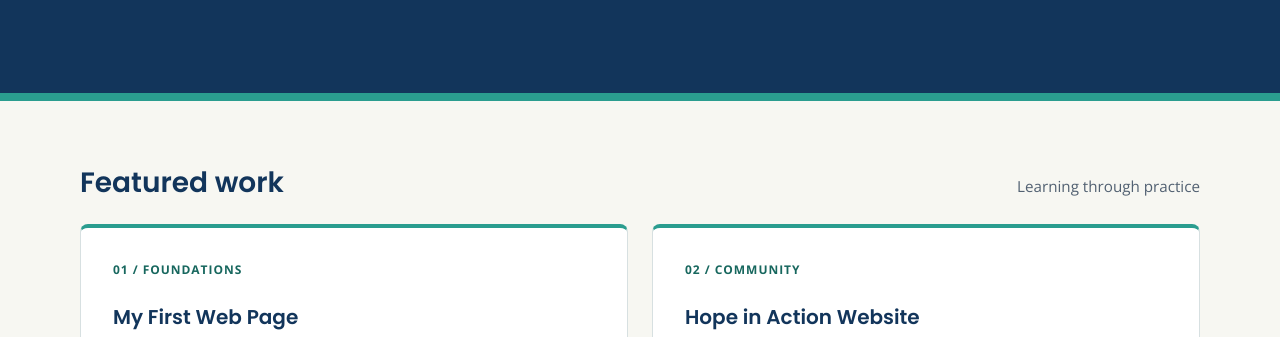
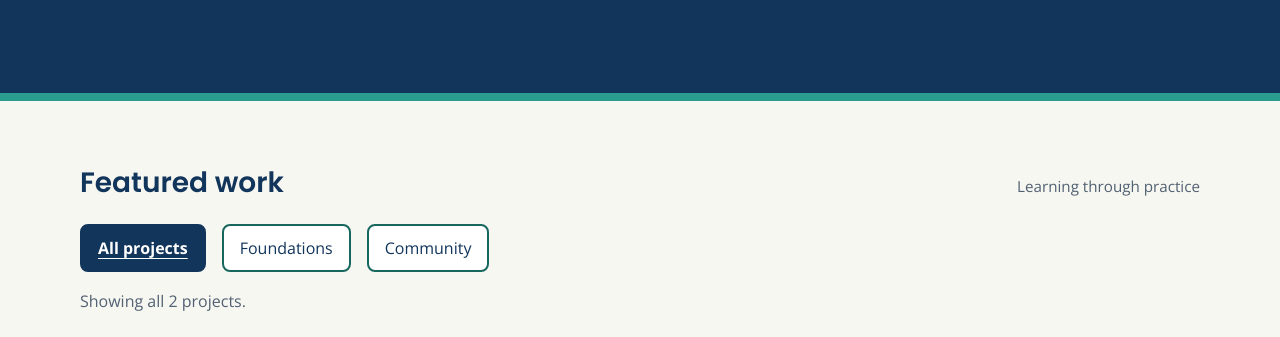
Before and after one commit to balgassimu-byte/Personal-Portfolio-Project, a plain HTML site: page projects.html in a window 1280 px wide. Shown: the part 419-756 px from the top of the page. Drawn offline with nearby package versions, Linux system fonts and the light colour scheme.

Commit message:
Add accessible JavaScript project filters for Milestone 4

```diff
--- a/projects.html
+++ b/projects.html
@@ -13,10 +13,18 @@
 <body>
   <a class="skip-link" href="#main-content">Skip to content</a>
   <header class="site-header"><div class="container header-inner"><a class="brand" href="index.html" aria-label="Algassimu Bangura home"><span class="brand-mark" aria-hidden="true">AB<span>.</span></span><span>Algassimu Bangura</span></a><nav aria-label="Main navigation"><ul><li><a href="index.html">Home</a></li><li><a href="projects.html" aria-current="page">Projects</a></li><li><a href="about.html">About &amp; Contact</a></li></ul></nav></div></header>
-  <main id="main-content">
+  <main id="main-content" tabindex="-1">
     <section class="hero" aria-labelledby="page-title"><div class="container hero-inner"><p class="eyebrow">ALGASSIMU BANGURA / PROJECTS</p><h1 id="page-title">Small projects.<br>Meaningful progress.</h1><p class="hero-description">A collection of work that shows what I am learning</p></div></section>
-    <div class="container page-content"><section aria-labelledby="work"><div class="section-heading"><h2 id="work">Featured work</h2><span class="section-note">Learning through practice</span></div><div class="card-grid"><article class="card project-card"><span class="card-number" aria-hidden="true">01 / FOUNDATIONS</span><h3>My First Web Page</h3><p>A semantic HTML page created to practice headings, lists, links, images, and page structure.</p><ul class="tags" aria-label="Project skills"><li>Semantic HTML</li><li>Page structure</li></ul></article><article class="card project-card"><span class="card-number" aria-hidden="true">02 / COMMUNITY</span><h3>Hope in Action Website</h3><p>A website project designed to share the mission and contact information of a community organization.</p><ul class="tags" aria-label="Project skills"><li>Content organization</li><li>Navigation</li></ul></article></div></section><section class="skills-panel" aria-labelledby="skills"><h2 id="skills">Skills used</h2><ul class="skills-list"><li>Semantic HTML</li><li>Accessible navigation</li><li>Content organization</li><li>GitHub version control</li><li>Responsive CSS</li><li>Flexbox &amp; Grid</li></ul></section></div>
+    <div class="container page-content"><section aria-labelledby="work"><div class="section-heading"><h2 id="work">Featured work</h2><span class="section-note">Learning through practice</span></div>
+      <div id="project-filters" class="project-filters" role="group" aria-label="Filter projects" hidden>
+        <button class="filter-button" type="button" data-filter="all" aria-pressed="true" aria-controls="project-list">All projects</button>
+        <button class="filter-button" type="button" data-filter="foundations" aria-pressed="false" aria-controls="project-list">Foundations</button>
+        <button class="filter-button" type="button" data-filter="community" aria-pressed="false" aria-controls="project-list">Community</button>
+      </div>
+      <p id="project-count" class="project-count" role="status" aria-atomic="true" hidden>Showing all 2 projects.</p>
+      <div class="card-grid" id="project-list"><article class="card project-card" data-category="foundations"><span class="card-number" aria-hidden="true">01 / FOUNDATIONS</span><h3>My First Web Page</h3><p>A semantic HTML page created to practice headings, lists, links, images, and page structure.</p><ul class="tags" aria-label="Project skills"><li>Semantic HTML</li><li>Page structure</li></ul></article><article class="card project-card" data-category="community"><span class="card-number" aria-hidden="true">02 / COMMUNITY</span><h3>Hope in Action Website</h3><p>A website project designed to share the mission and contact information of a community organization.</p><ul class="tags" aria-label="Project skills"><li>Content organization</li><li>Navigation</li></ul></article></div></section><section class="skills-panel" aria-labelledby="skills"><h2 id="skills">Skills used</h2><ul class="skills-list"><li>Semantic HTML</li><li>Accessible navigation</li><li>Content organization</li><li>GitHub version control</li><li>Responsive CSS</li><li>Flexbox &amp; Grid</li></ul></section></div>
   </main>
   <footer class="site-footer"><div class="container footer-inner"><p>&copy; 2026 Algassimu Bangura</p><p>Learning. Building. Growing.</p><a href="#page-title">Back to top &uarr;</a></div></footer>
+  <script src="projects.js" defer></script>
 </body>
 </html>
--- /dev/null
+++ b/projects.js
@@ -0,0 +1,32 @@
+'use strict';
+
+// Native buttons support Tab, Enter, and Space without custom key handlers.
+const projectFilters = document.querySelector('#project-filters');
+if (projectFilters) {
+  const projectList = document.querySelector('#project-list');
+  const projectCount = document.querySelector('#project-count');
+  const buttons = projectFilters.querySelectorAll('button[data-filter]');
+  const projects = projectList.querySelectorAll('[data-category]');
+
+  // Show the controls only when the interaction is ready; all cards work without JS.
+  projectFilters.hidden = false;
+  projectCount.hidden = false;
+
+  projectFilters.addEventListener('click', (event) => {
+    const selected = event.target.closest('button[data-filter]');
+    if (!selected || !projectFilters.contains(selected)) return;
+
+    const filter = selected.dataset.filter;
+    let visible = 0;
+    projects.forEach((project) => {
+      project.hidden = filter !== 'all' && project.dataset.category !== filter;
+      if (!project.hidden) visible += 1;
+    });
+    buttons.forEach((button) => {
+      button.setAttribute('aria-pressed', String(button === selected));
+    });
+    projectCount.textContent = filter === 'all'
+      ? `Showing all ${visible} projects.`
+      : `Showing ${visible} ${visible === 1 ? 'project' : 'projects'} in ${selected.textContent}.`;
+  });
+}
--- a/styles.css
+++ b/styles.css
@@ -127,3 +127,10 @@ button { cursor: pointer; }
 .contact-form > .button { justify-self: start; }
 .draft-preview { padding: var(--space-3); background: var(--white); border: 2px solid var(--teal-dark); border-radius: 8px; }
 .draft-text { white-space: pre-wrap; overflow-wrap: anywhere; margin-top: var(--space-2); }
+
+/* Milestone 4: the selected filter uses text, border, and pressed state. */
+.project-filters { display: flex; flex-wrap: wrap; gap: var(--space-2); }
+.filter-button { min-height: 48px; padding: 8px 16px; border: 2px solid var(--teal-dark); border-radius: 8px; background: var(--white); color: var(--navy); }
+.filter-button:hover { background: var(--contact-bg); }
+.filter-button[aria-pressed="true"] { background: var(--navy); color: var(--white); border-color: var(--navy); font-weight: 700; text-decoration: underline; text-underline-offset: 4px; }
+.project-count { margin-block: var(--space-2) var(--space-3); color: var(--muted); }
```
Also changed, not shown: 1 other file.
